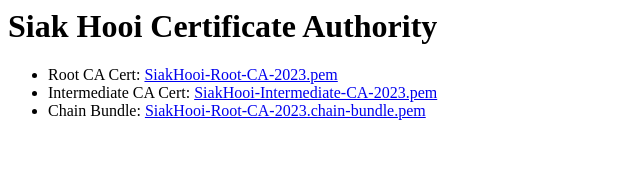
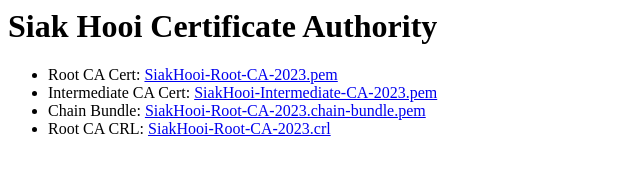
Before and after one commit to siakhooi/ca, a plain HTML site: page docs/index.html in a window 1280 px wide. Shown: the whole page, without its empty margins (0-640 px from the left). Drawn offline with Linux system fonts and the light colour scheme.

Commit message:
add rootca crl

```diff
--- a/docs/index.html
+++ b/docs/index.html
@@ -17,6 +17,10 @@
         Chain Bundle:
         <a href="SiakHooi-Root-CA-2023.chain-bundle.pem">SiakHooi-Root-CA-2023.chain-bundle.pem</a>
       </li>
+      <li>
+        Root CA CRL:
+        <a href="SiakHooi-Root-CA-2023.crl">SiakHooi-Root-CA-2023.crl</a>
+      </li>
     </ul>
   </body>
 </html>
```
Also changed, not shown: 2 other files.
